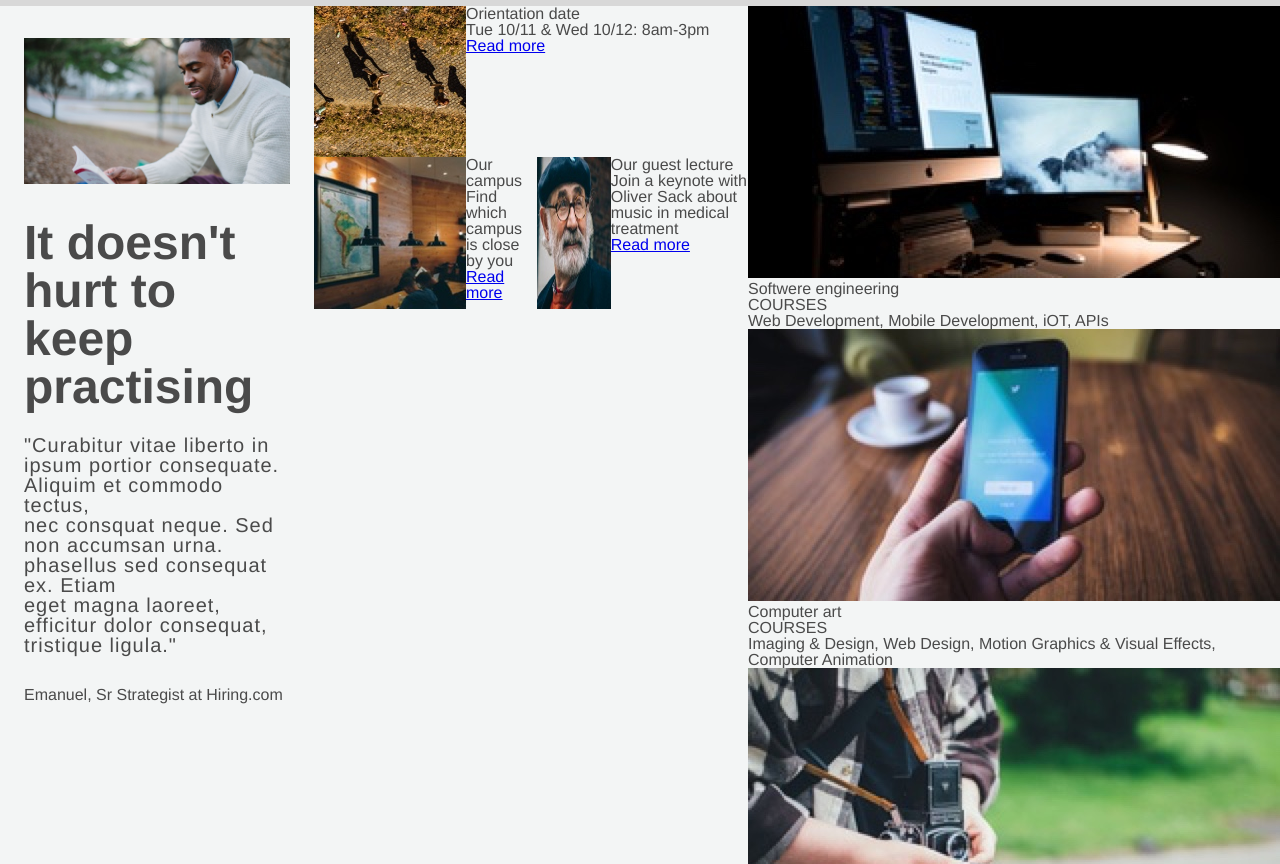
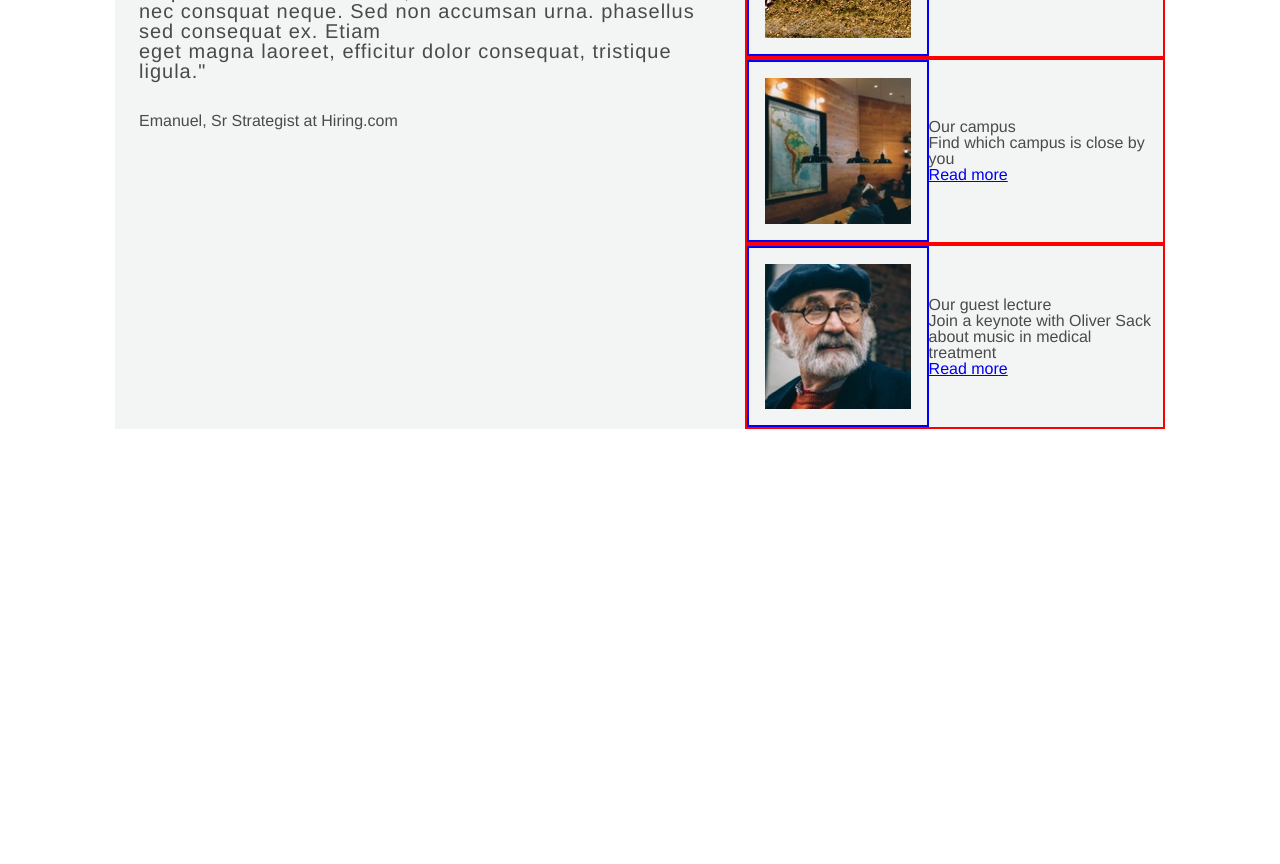
Before and after one commit to magdarogowska/colmaracademy, a plain HTML site: page index.html in a window 1280 px wide. Shown: the part 690-1554 px from the top of the page. After the commit the page ends 1119 px from the top, so only its background shows below. Drawn offline with Linux system fonts and the light colour scheme.

Commit message:
first commit

```diff
--- a/index.html
+++ b/index.html
@@ -27,7 +27,9 @@
 <!--First big div-->
 
     <div class="firstdiv">
-      <img class="firstleft" src="./resources/pictures/banner.jpg">
+      <div class="firstleft">
+        <img src="./resources/pictures/banner.jpg">
+      </div>
 
       <div class="firstright">
         <h2>Learn something<br> new everyday</h2>
@@ -40,7 +42,7 @@
 
     <div class="seconddiv">
       <div class="secondleft">
-        <img src="./resources/pictures/information-main.jpg">
+        <!--<img src="./resources/pictures/information-main.jpg">-->
         <h2>It doesn't hurt to keep practising</h2>
         <blockquote>"Curabitur vitae liberto in ipsum portior consequate. Aliquim
         et commodo tectus,<br> nec consquat neque. Sed non accumsan urna. phasellus
@@ -64,6 +66,7 @@
             <h3>Our campus</h3>
             <p>Find which campus is close by you</p>
             <a href="google.pl">Read more</a>
+          </div>
         </div>
         <div class="small">
           <img src="./resources/pictures/information-guest-lecture.jpg">
@@ -76,7 +79,7 @@
       </div>
     </div>
 
-    <!--Third big div-->
+    <!--Third big div
 
     <div>
       <div>
@@ -120,7 +123,7 @@
         <p>COURSES</p>
         <p>Analytics, Content Marketing, Mobile Marketing</p>
       </div>
-    </div>
+    </div>-->
 
   </body>
 </html>
--- a/resources/css/index.css
+++ b/resources/css/index.css
@@ -2,6 +2,11 @@ html {
   font-size:16px;
   font-family:Helvetica;
   color:#4a4a4a;
+}
+
+body {
+  width:1050px;
+  margin:auto;
 }
 
 header {
@@ -43,6 +48,10 @@ padding:0 1.5rem;
   padding:2rem 1.5rem;
 }
 
+.firstleft img {
+  max-width:100%;
+}
+
 .firstright h2 {
   font-size:3.5rem;
   font-weight:900;
@@ -67,14 +76,12 @@ padding:0 1.5rem;
   display:flex;
   flex-flow:row nowrap;
   background-color: #f3f5f5;
-
 }
 
 .secondleft {
-  padding:2rem 1.5rem;
+  padding:0 1.5rem;
   width:60%;
   height:auto;
-
 }
 
 .secondleft img {
@@ -82,7 +89,7 @@ padding:0 1.5rem;
 }
 
 .secondleft h2 {
-  font-size:3rem;
+  font-size:2rem;
   font-weight:850;
   padding:2rem 0 1.5rem 0;
 }
@@ -98,12 +105,21 @@ padding:0 1.5rem;
   padding-bottom: 2rem;
 }
 
+.secondright {
+  display: flex;
+  flex-flow:row wrap;
+  max-width:40%;
+}
+
 .small {
   display:flex;
-  flex-flow: row nowrap;
+  align-items:center;
+  border: 2px solid red;
 }
 
-.secondright img {
-  width:35%;
+.small img {
+  max-width:35%;
   height:auto;
+  padding:1rem;
+  border: 2px solid blue;
 }
```
Also changed, not shown: 1 other file.
